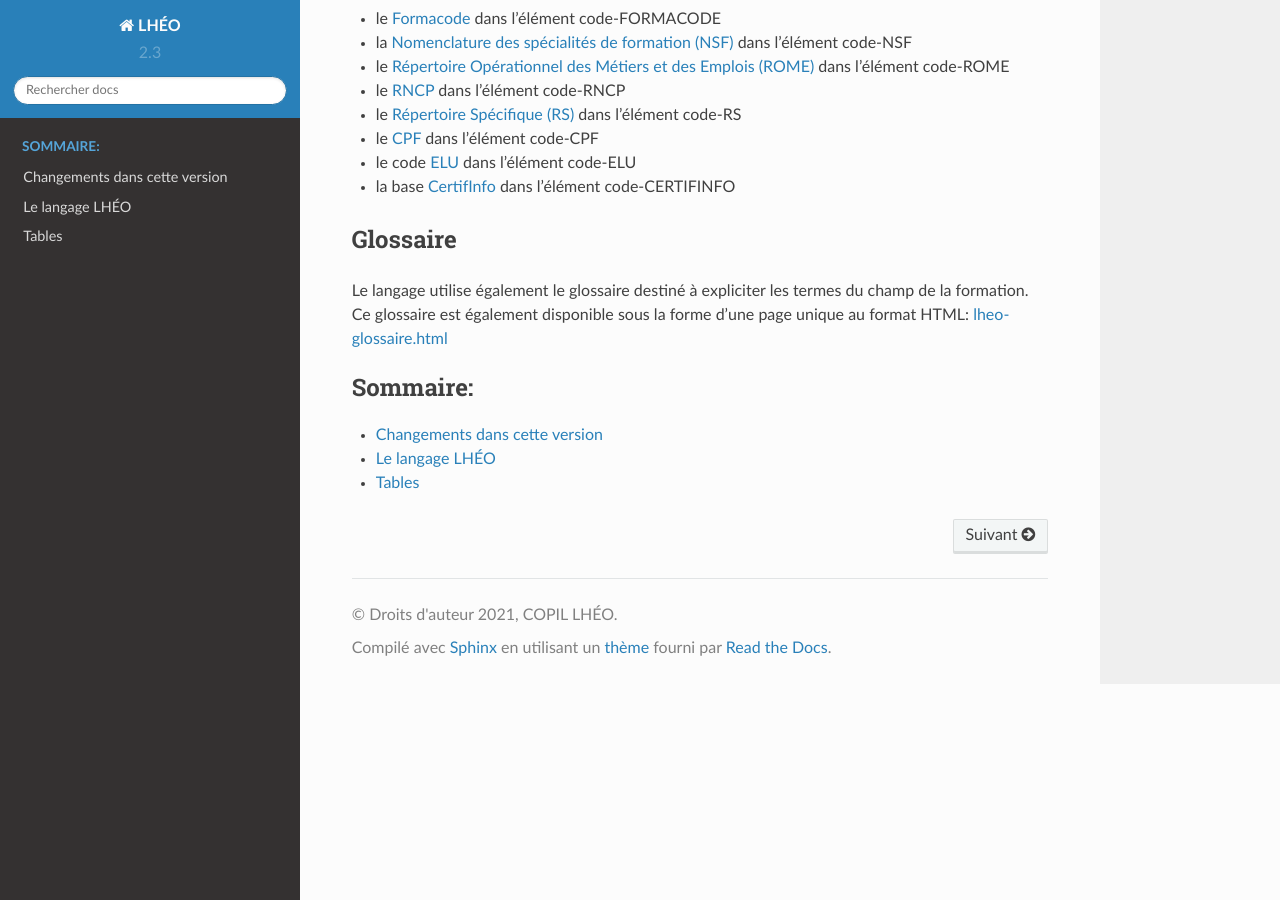
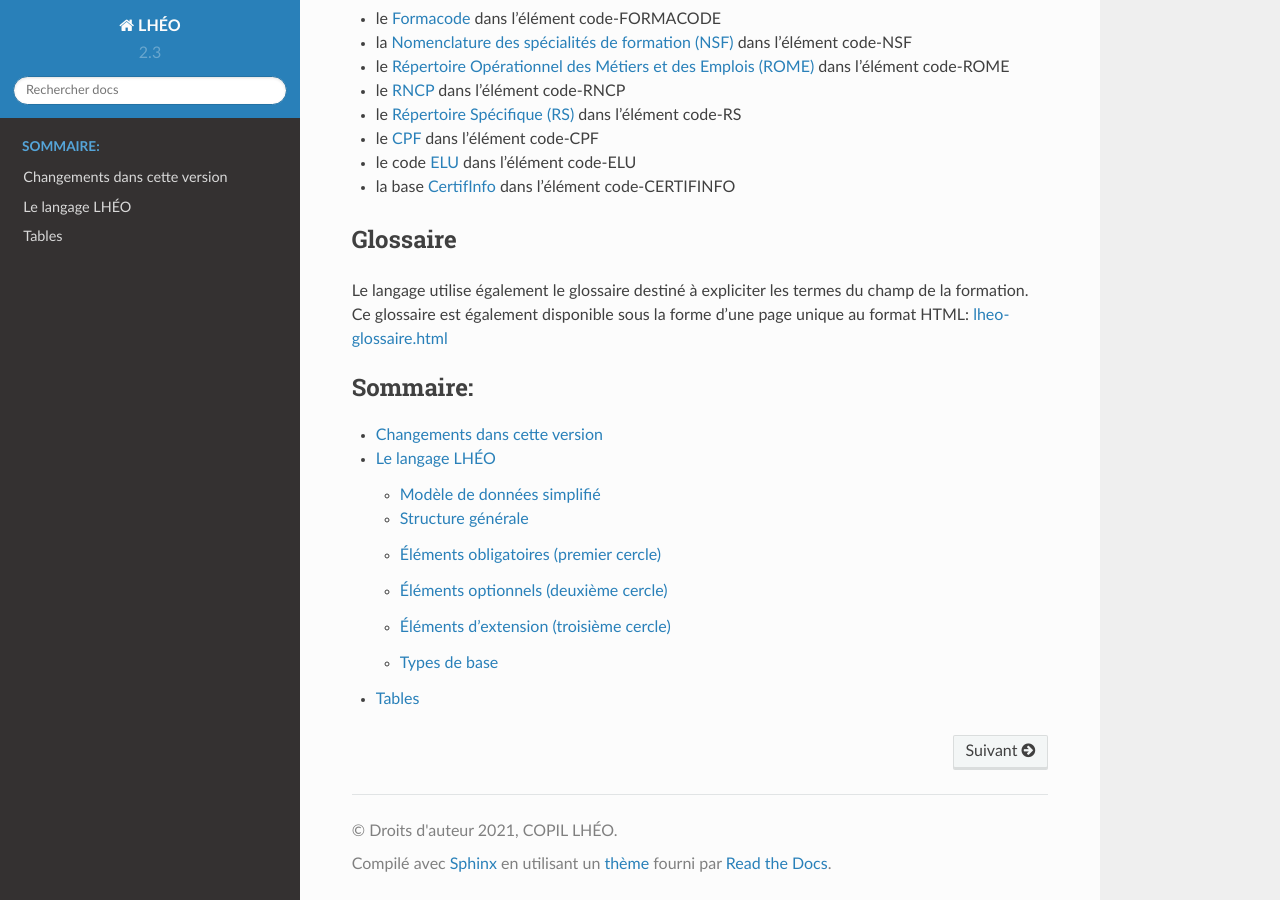
Before and after one commit to lheo/lheo-schema, a Sphinx documentation site: the page built from doc/source/index.rst, in a window 1280 px wide and 900 px high, scrolled down 793 px. Built offline with Sphinx 7.4.7 and the Read the Docs theme 2.0.0, drawn with Linux system fonts in a browser that asks for light colours; pages that are not in the unit, such as notebooks, are missing from menus; part of the change alters nothing that is shown.

```diff
--- a/doc/source/index.rst
+++ b/doc/source/index.rst
@@ -10,15 +10,15 @@ Schémas XML
 
 Actuellement implémenté en XML, il est matérialisé par les éléments techniques suivants:
 
-- une DTD: `lheo.dtd </2.3/lheo.dtd>`_
-- un schema XML: `lheo.xsd </2.3/lheo.xsd>`_
+- une DTD: `lheo.dtd <lheo.dtd>`_
+- un schema XML: `lheo.xsd <lheo.xsd>`_
 
-Ce langage est décrit dans le chapitre :ref:`lheo-langage`. La structure générale d'un fichier XML au format LHÉO est présentée dans le fichier exemple: `lheo-exemple.xml </2.3/lheo-exemple.xml>`_
+Ce langage est décrit dans le chapitre :ref:`lheo-langage`. La structure générale d'un fichier XML au format LHÉO est présentée dans le fichier exemple: `lheo-exemple.xml <lheo-exemple.xml>`_
 
 Tables de référence et référentiels externes
 --------------------------------------------
 
-Le langage utilise une série de tables de référence (:ref:`tables`), fournissant des listes fermées de valeurs normalisées pour certains concepts. Un fichier XML (`lheo-tables.xml </2.3/lheo-tables.xml>`_) contient une représentation structurée de ces tables.
+Le langage utilise une série de tables de référence (:ref:`tables`), fournissant des listes fermées de valeurs normalisées pour certains concepts. Un fichier XML (`lheo-tables.xml <lheo-tables.xml>`_) contient une représentation structurée de ces tables.
 
 Le langage utilise également plusieurs référentiels externes:
 
@@ -34,11 +34,11 @@ Le langage utilise également plusieurs référentiels externes:
 Glossaire
 ---------
 
-Le langage utilise également le :ref:`glossaire` destiné à expliciter les termes du champ de la formation. Ce glossaire est également disponible sous la forme d'une page unique au format HTML: `lheo-glossaire.html </2.3/lheo-glossaire.html>`_
+Le langage utilise également le :ref:`glossaire` destiné à expliciter les termes du champ de la formation. Ce glossaire est également disponible sous la forme d'une page unique au format HTML: `lheo-glossaire.html <lheo-glossaire.html>`_
 
 
 .. toctree::
-   :maxdepth: 1
+   :maxdepth: 3
    :includehidden:
    :caption: Sommaire:
 
```
Also changed, not shown: 1 other file.
